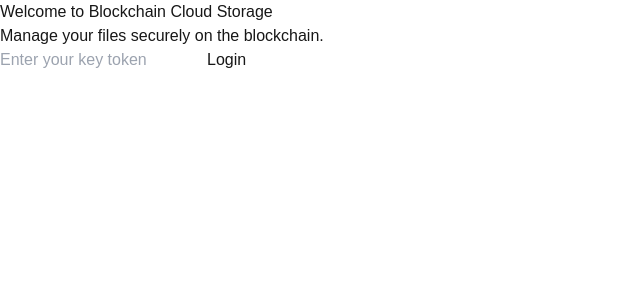
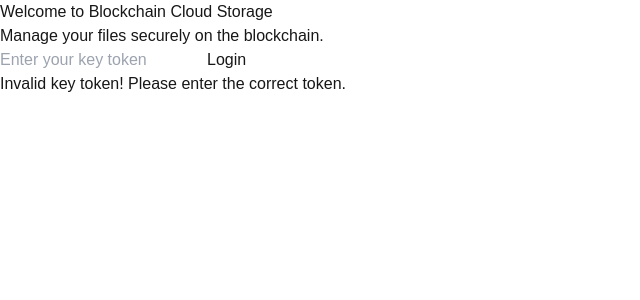
Before and after one commit to ding-dong-qiang/blockchain-storage-system, a Next.js app: page / in a window 1280 px wide. Both pictures are taken after a click on the button "Login". Shown: the top 300 px of the page, without its empty margins (0-640 px from the left). Built offline with nearby package versions, Linux system fonts and the light colour scheme.

Commit message:
key validation and warning

```diff
--- a/src/app/page.tsx
+++ b/src/app/page.tsx
@@ -6,37 +6,49 @@ import Link from "next/link";
 export default function Home() {
   const router = useRouter();
   const [keyToken, setKeyToken] = useState("");
+  const [errorMessage, setErrorMessage] = useState("");
+
+  // Hardcoded token for validation
+  const hardcodedToken = "myPrivateKey";
 
   const handleLogin = () => {
-    if (keyToken.trim()) {
+    if (keyToken.trim() === hardcodedToken) {
       // Perform any token verification here
       router.push("/files");
     } else {
-      alert("Please enter a valid key token!");
+      setErrorMessage("Invalid key token! Please enter the correct token.");
     }
   };
   return (
-    <div className="flex flex-col items-center justify-center min-h-screen bg-gray-100">
+    <div className="flex flex-col min-h-screen bg-gray-100 p-6">
       <h1 className="text-3xl font-bold text-black text-center">
         Welcome to Blockchain Cloud Storage
       </h1>
-      <p className="text-gray-600 text-lg mt-2">
+      <p className="text-gray-600 text-lg mt-6 mb-24 text-center">
         Manage your files securely on the blockchain.
       </p>
 
+      <div className="flex mt-4 text-center justify-center">
         <input
           type="text"
           placeholder="Enter your key token"
-        className="mt-4 px-4 py-2 border rounded"
+          className="px-4 py-2 border rounded"
           value={keyToken}
           onChange={(e) => setKeyToken(e.target.value)}
         />
+
         <button
           onClick={handleLogin}
-        className="mt-4 px-6 py-2 bg-blue-500 text-white rounded-lg shadow-md hover:bg-blue-600"
+          className="ml-20 px-6 py-2 bg-blue-500 text-white rounded-lg shadow-md hover:bg-blue-600"
         >
           Login
         </button>
       </div>
+
+      {errorMessage && (
+          <p className="text-red-500 text-sm mt-4 text-center">{errorMessage}</p>
+        )}
+
+    </div>
   );
 }
```
Lines whose indentation alone changed are shown as unchanged.
